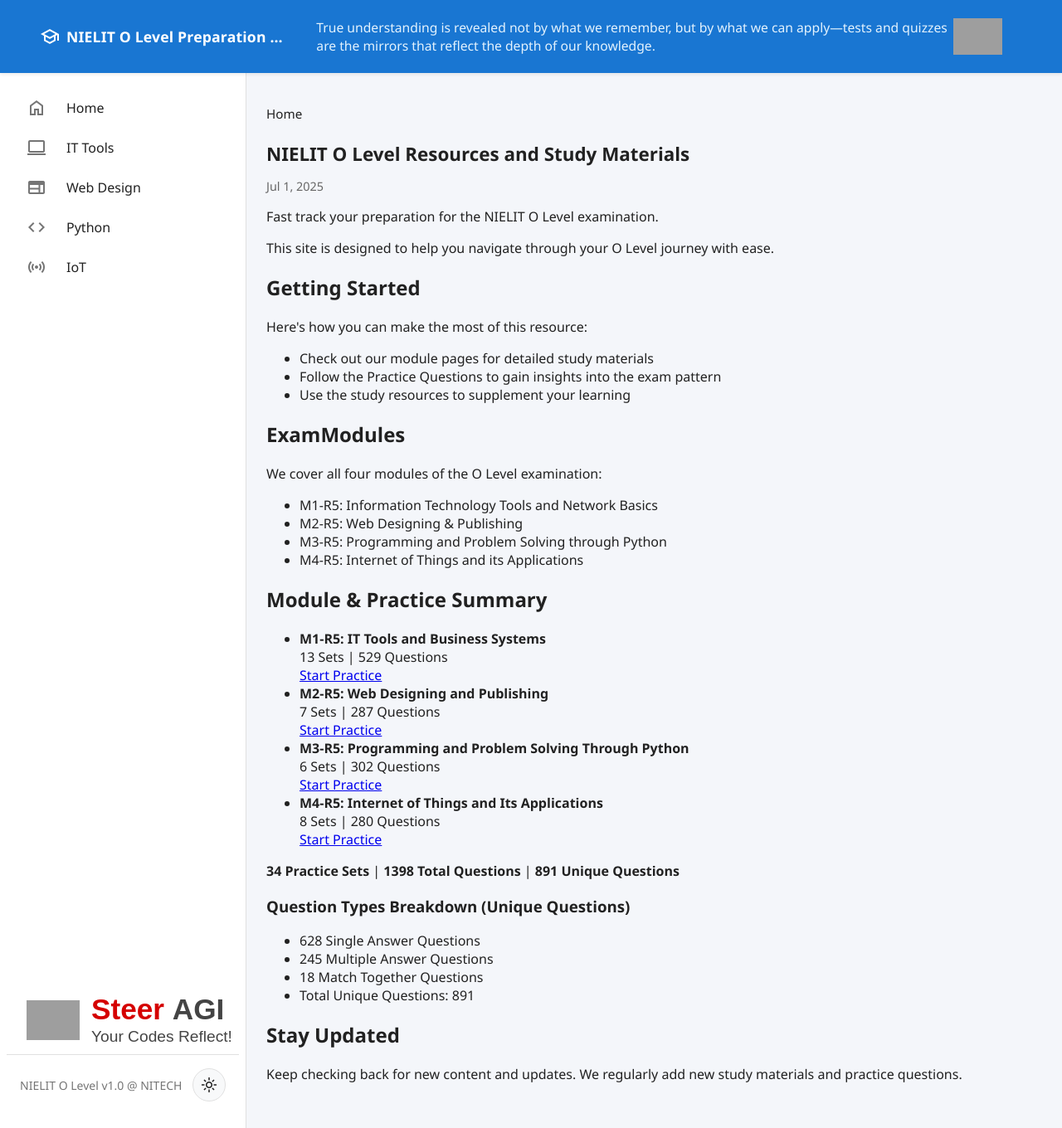
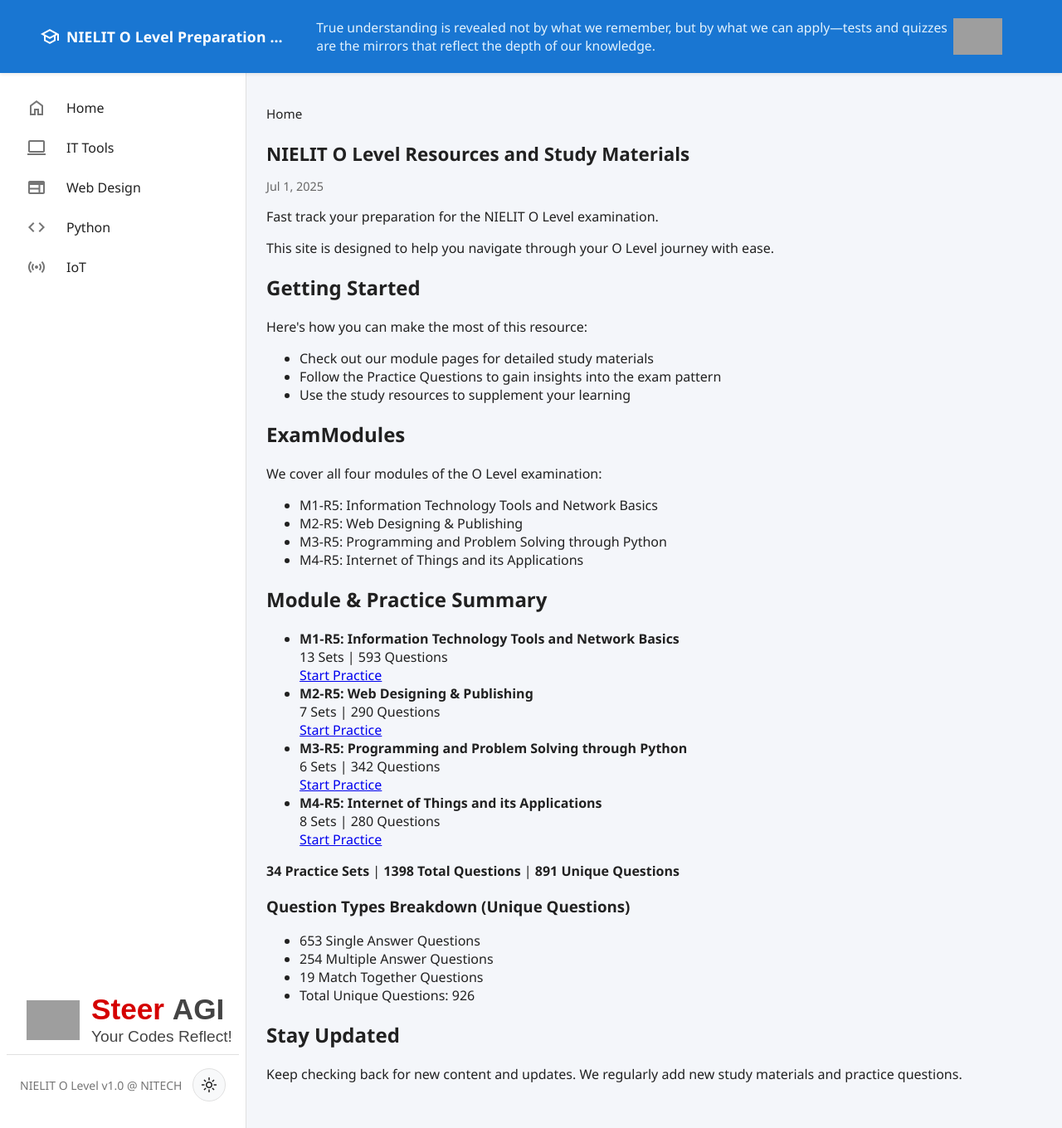
Before and after one commit to nitech-india/o-level, a Jekyll site: the page built from _posts/2025-07-01-nielit-o-level.html, in a window 1280 px wide. Shown: the whole page at 83% size. Built offline with Jekyll 4.4.1, drawn with Linux system fonts in a browser that asks for light colours; grey boxes are pictures that could not be loaded.

Commit message:
Update space

```diff
--- a/_posts/2025-07-01-nielit-o-level.html
+++ b/_posts/2025-07-01-nielit-o-level.html
@@ -30,22 +30,27 @@
     <h2>Module & Practice Summary</h2>
     <div class="modules-summary">
       <ul>
-        <li><strong>M1-R5: IT Tools and Business Systems</strong><br>
-          13 Sets | 529 Questions<br>
-          <a href="{{ site.baseurl }}/m1r5/m1r5-practice">Start Practice</a>
-        </li>
-        <li><strong>M2-R5: Web Designing and Publishing</strong><br>
-          7 Sets | 287 Questions<br>
-          <a href="{{ site.baseurl }}/m2r5/m2r5-practice">Start Practice</a>
-        </li>
-        <li><strong>M3-R5: Programming and Problem Solving Through Python</strong><br>
-          6 Sets | 302 Questions<br>
-          <a href="{{ site.baseurl }}/m3r5/m3r5-practice">Start Practice</a>
-        </li>
-        <li><strong>M4-R5: Internet of Things and Its Applications</strong><br>
-          8 Sets | 280 Questions<br>
-          <a href="{{ site.baseurl }}/m4r5/m4r5-practice">Start Practice</a>
-        </li>
+        {% assign modules = site.data.course_modules.modules %}
+        {% for module in modules %}
+            {% if module.left_nav %}
+              <li><strong>{{ module.title }}</strong><br>
+                {% assign practice_key = module.code | replace: '-', '' | downcase | append: '_practice' %}
+                {% assign comprehensive_key = module.code | replace: '-', '' | downcase | append: '_comprehensive' %}
+                {% assign practice_sets = site.data[practice_key].sets | default: empty_array %}
+                {% assign comprehensive_sets = site.data[comprehensive_key].sets | default: empty_array %}
+                {% assign total_questions = 0 %}
+                {% assign total_sets = practice_sets.size | plus: comprehensive_sets.size %}
+                {% for set in practice_sets %}
+                  {% assign total_questions = total_questions | plus: set.questions.size %}
+                {% endfor %}
+                {% for set in comprehensive_sets %}
+                  {% assign total_questions = total_questions | plus: set.questions.size %}
+                {% endfor %}
+                {{ total_sets }} Sets | {{ total_questions }} Questions<br>
+                <a href="{{ site.baseurl }}{{ module.url }}{{ module.code | downcase | replace: '-', '' }}-practice">Start Practice</a>
+              </li>
+            {% endif %}
+        {% endfor %}
       </ul>
     </div>
 
@@ -53,10 +58,10 @@
       <p><strong>34 Practice Sets</strong> | <strong>1398 Total Questions</strong> | <strong>891 Unique Questions</strong></p>
       <h3>Question Types Breakdown (Unique Questions)</h3>
       <ul>
-        <li>628 Single Answer Questions</li>
-        <li>245 Multiple Answer Questions</li>
-        <li>18 Match Together Questions</li>
-        <li>Total Unique Questions: 891</li>
+        <li>{{ site.single_answer_questions }} Single Answer Questions</li>
+        <li>{{ site.multiple_answer_questions }} Multiple Answer Questions</li>
+        <li>{{ site.match_together_questions }} Match Together Questions</li>
+        <li>Total Unique Questions: {{ site.unique_questions }}</li>
       </ul>
     </div>
 
```
